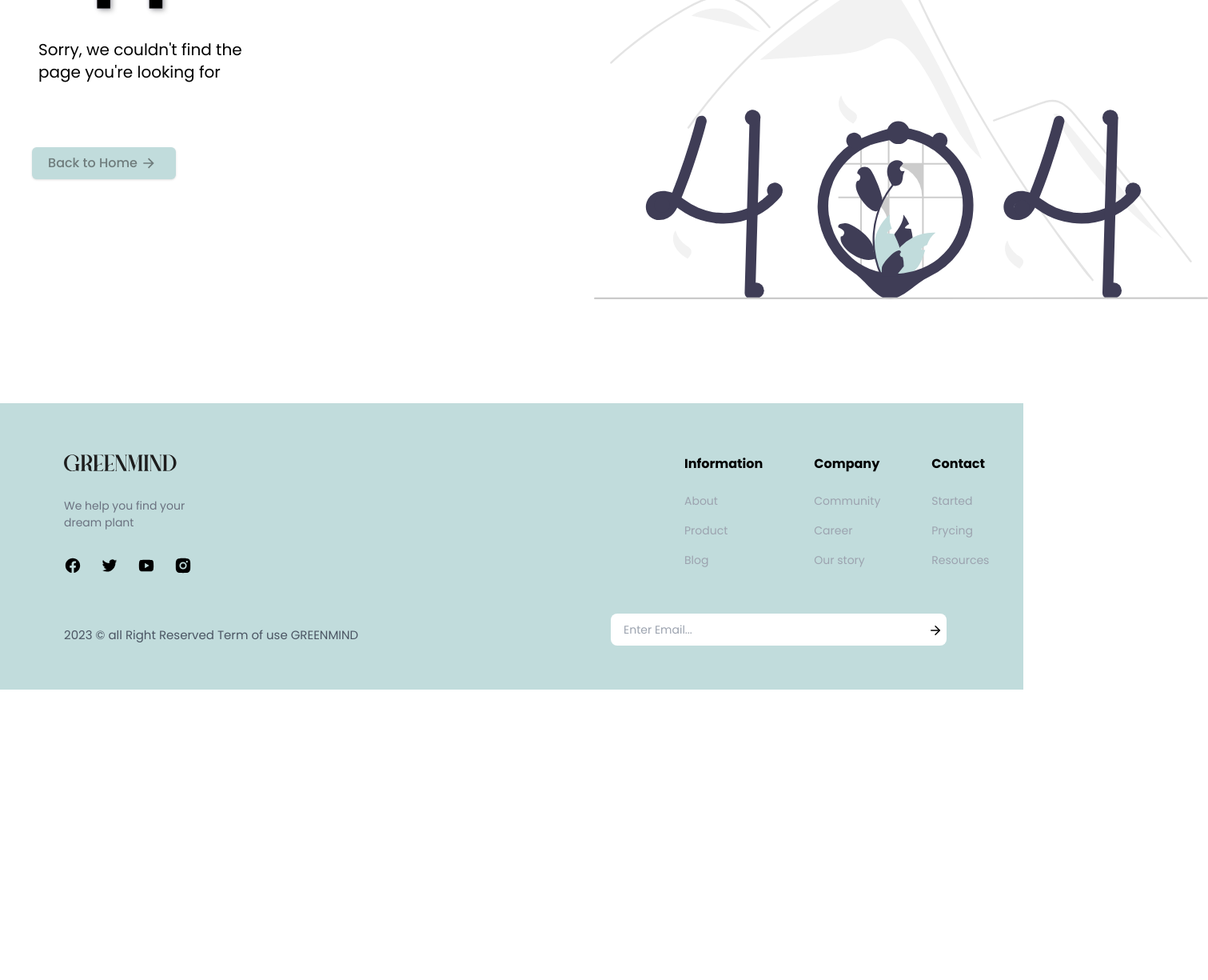
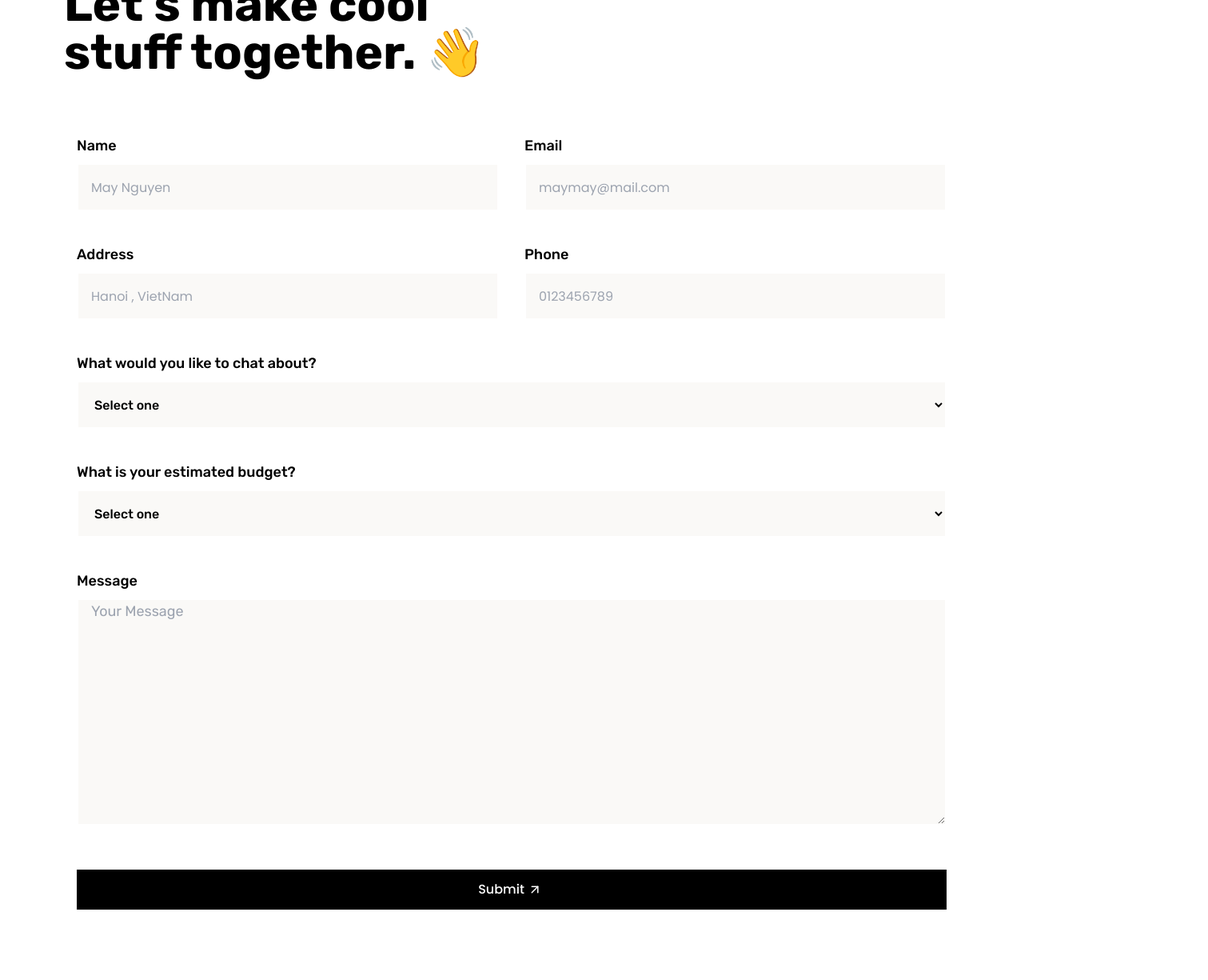
Before and after one commit to vanthang24803/GREEMIND, a React (Vite) app: page /contact in a window 1280 px wide. Shown: the part 240-1465 px from the top of the page at 80% size, 1511 px wide, since content can reach past the window. Before the commit the page ends 1102 px from the top, so only its background shows below. Built offline with nearby package versions, Linux system fonts and the light colour scheme.

Commit message:
update contact page

```diff
--- a/src/App.jsx
+++ b/src/App.jsx
@@ -9,6 +9,7 @@ import Forgot from "./components/login/Forgot";
 import Shop from "./components/shop/Shop";
 import Items from "./components/items/Items";
 import CheckoutFrom from "./components/shop/CheckoutFrom";
+import Contact from "./components/contact/Contact";
 
 function App() {
   const [loading, setLoading] = useState(false);
@@ -33,6 +34,7 @@ function App() {
             <Route path="/shop" element={<Shop />} />
             <Route path="/items" element={<Items />} />
             <Route path="/buy" element={<CheckoutFrom />} />
+            <Route path="/contact" element={<Contact />} />
             <Route path="*" element={<Page404 />} />
           </Routes>
         </BrowserRouter>
--- /dev/null
+++ b/src/components/contact/Contact.jsx
@@ -0,0 +1,108 @@
+import React from "react";
+import Footer from "../page/Footer";
+import Navbar from "../page/Navbar";
+import { FiArrowUpRight } from "react-icons/fi";
+const Contact = () => {
+  return (
+    <>
+      <Navbar />
+      <section className="md:p-20">
+        <div className="my-8 lg:w-1/2">
+          <h1 className="mx-10 font-rubik text-3xl font-bold md:mx-0  md:text-6xl ">
+            Let's make cool stuff together. 👋
+          </h1>
+        </div>
+
+        <div className="">
+          <form className="flex flex-col py-8 md:flex-row">
+            <div className="w-full px-4 md:w-1/2 ">
+              <p className="my-2 font-rubik text-lg font-medium">Name</p>
+              <input
+                type="text"
+                placeholder="May Nguyen"
+                className="h-[60px] w-full border-2 border-white bg-[#FAF9F7] px-4"
+              />
+            </div>
+            <div className="my-4 w-full px-4 md:my-0 md:w-1/2">
+              <p className="my-2 font-rubik text-lg font-medium">Email</p>
+              <input
+                type="email"
+                placeholder="maymay@mail.com"
+                className="h-[60px] w-full border-2 border-white  bg-[#FAF9F7]  px-4"
+              />
+            </div>
+          </form>
+          <form className="flex flex-col pb-8 md:flex-row">
+            <div className="w-full px-4 md:w-1/2">
+              <p className="my-2 font-rubik text-lg font-medium">Address</p>
+              <input
+                type="text"
+                placeholder="Hanoi , VietNam"
+                className="h-[60px] w-full border-2 border-white bg-[#FAF9F7] px-4"
+              />
+            </div>
+            <div className="my-4 w-full px-4 md:my-0 md:w-1/2">
+              <p className="my-2 font-rubik text-lg font-medium">Phone</p>
+              <input
+                type="text"
+                placeholder="0123456789"
+                className="h-[60px] w-full border-2 border-white  bg-[#FAF9F7]  px-4"
+              />
+            </div>
+          </form>
+
+          <form className="flex flex-col px-4 pb-8">
+            <p className="my-2 font-rubik text-lg font-medium">
+              What would you like to chat about?
+            </p>
+            <select className="h-[60px] w-full border-2 border-white  bg-[#FAF9F7]  px-4  font-rubik font-medium">
+              <option value="1">Brand Strategy</option>
+              <option value="2">Marketing/Ads</option>
+              <option value="3">Development</option>
+              <option value="4" selected="selected">
+                Select one
+              </option>
+              <option value="6">Others</option>
+              <option value="5">Just want say hi!</option>
+            </select>
+          </form>
+
+          <form className="flex flex-col px-4 pb-8">
+            <p className="my-2 font-rubik text-lg font-medium">
+              What is your estimated budget?
+            </p>
+            <select className="h-[60px] w-full border-2 border-white  bg-[#FAF9F7]  px-4 font-rubik font-medium">
+              <option value="1">Under - $50.000</option>
+              <option value="2">$50.000 - $100.000</option>
+              <option value="3">$100.000 - $250.000</option>
+              <option value="4" selected="selected">
+                Select one
+              </option>
+              <option value="6">Others</option>
+              <option value="5">$500.000</option>
+            </select>
+          </form>
+
+          <div className="px-4 pb-8">
+            <p className="my-2 font-rubik text-lg font-medium ">Message</p>
+            <textarea
+              cols="30"
+              rows="10"
+              placeholder="Your Message"
+              className="w-full border-2 border-white  bg-[#FAF9F7]  px-4 font-rubik text-lg"
+            />
+            <button
+              className="mt-12 flex h-[50px] w-full items-center justify-center border-2 border-black  bg-black font-medium
+            text-white hover:bg-white hover:text-black"
+            >
+              Submit <FiArrowUpRight className="mx-1 text-lg" />
+            </button>
+          </div>
+        </div>
+      </section>
+      <Footer />
+    </>
+  );
+};
+
+export default Contact;
--- a/src/components/page/Navbar.jsx
+++ b/src/components/page/Navbar.jsx
@@ -93,29 +93,35 @@ const Navbar = () => {
         <div className="md:hidden">
           <ul className="h-100vh absolute left-0 top-20 w-[100%] bg-[#ffffffdd]  shadow-lg transition-all lg:flex">
             <li className="nav-mb">
-              <a href="/" className="text-lg hover:font-semibold">
-                Home
-              </a>
+              <Link to="/">
+                <a className="text-lg hover:font-semibold">Home</a>
+              </Link>
             </li>
             <li className="nav-mb">
-              <a href="#products" className="text-lg hover:font-semibold ">
+              <Link to="/shop">
+                <a href="" className="text-lg hover:font-semibold ">
                   Products
                 </a>
+              </Link>
             </li>
             <li className="nav-mb">
+              <Link to="/contact">
                 <a href="#contact" className="text-lg hover:font-semibold">
                   Contact
                 </a>
+              </Link>
             </li>
             <li className="nav-mb">
-              <a href="#category" className="text-lg hover:font-semibold">
+              <Link to="/items">
+                <a href="" className="text-lg hover:font-semibold">
                   Category
                 </a>
+              </Link>
             </li>
             <li className="nav-mb">
-              <a href="#company" className="text-lg hover:font-semibold">
-                Company
-              </a>
+              <Link to="/about">
+                <a className="text-lg hover:font-semibold">Company</a>
+              </Link>
             </li>
             <li className="nav-mb">
               <Link to="/login">
--- a/src/components/shop/Popup.jsx
+++ b/src/components/shop/Popup.jsx
@@ -27,12 +27,11 @@ const Popup = ({ hanldeModal }) => {
             placeholder="Enter your email"
             className="h-[54px] w-full rounded-3xl border-2 border-gray-400 px-4 font-rubik  text-sm"
           />
-
-          <button className="primary mt-4 block h-[42px] rounded-3xl font-rubik  hover:bg-gray-500  md:mx-20 md:mt-8 md:w-[180px] lg:absolute lg:mx-[20.5rem] lg:my-[0.35rem] lg:w-[120px]">
-            <Link to="/contact" className="text-black hover:text-white ">
+          <Link to="/contact" className="text-black hover:text-white ">
+            <button className="primary mt-4 block h-[42px] w-full rounded-3xl  font-rubik  hover:bg-gray-500 md:mx-20 md:mt-8 md:w-[180px] lg:absolute  lg:-mx-32 lg:my-[0.35rem] lg:w-[120px]">
               Subcribe
-            </Link>
-          </button>
+            </button>
+          </Link>
         </form>
       </div>
     </div>
```
Lines whose indentation alone changed are shown as unchanged.
